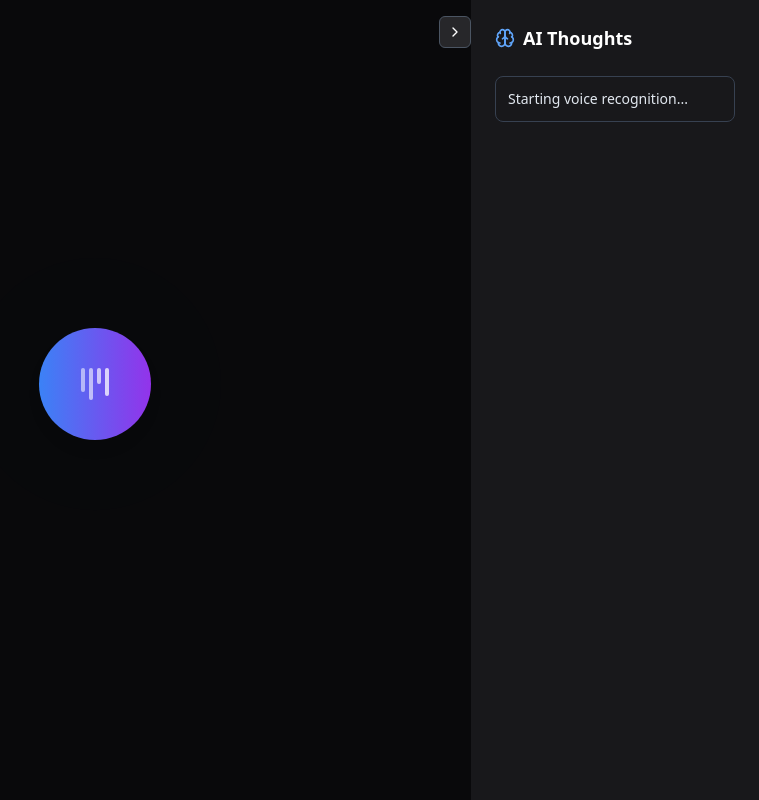
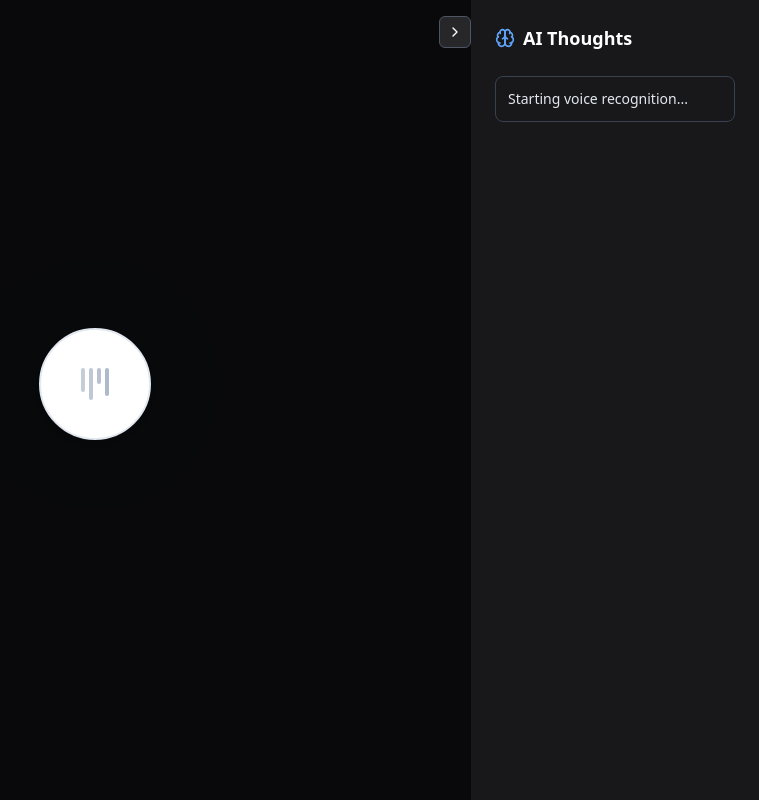
Before and after one commit to vbsamuel/voiceai-insight-flow, a React (Vite) app: page / in a window 1280 px wide. Both pictures are taken after a click on the button "Start Listening". Shown: the whole page, without its empty margins (521-1280 px from the left). Built offline with nearby package versions, Linux system fonts and the light colour scheme.

Commit message:
Fix: Listening circle color and icon
The listening circle should remain white when the "Start Listening" button is clicked and the animation starts.

```diff
--- a/src/components/ListeningCircle.tsx
+++ b/src/components/ListeningCircle.tsx
@@ -20,26 +20,24 @@ const ListeningCircle = ({ isActive, state }: ListeningCircleProps) => {
       {/* Main circle */}
       <div className={cn(
         "relative w-28 h-28 rounded-full transition-all duration-500 flex items-center justify-center",
-        isActive
-          ? "bg-gradient-to-r from-blue-500 to-purple-600 shadow-lg"
-          : "bg-white border-2 border-slate-200 shadow-md hover:shadow-lg"
+        "bg-white border-2 border-slate-200 shadow-md hover:shadow-lg"
       )}>
         {/* Inner animation based on state */}
         {state === 'listening' && (
           <div className="flex space-x-1">
-            <div className="w-1 h-6 bg-white rounded-full animate-pulse" />
-            <div className="w-1 h-8 bg-white rounded-full animate-pulse animation-delay-100" />
-            <div className="w-1 h-4 bg-white rounded-full animate-pulse animation-delay-200" />
-            <div className="w-1 h-7 bg-white rounded-full animate-pulse animation-delay-300" />
+            <div className="w-1 h-6 bg-slate-400 rounded-full animate-pulse" />
+            <div className="w-1 h-8 bg-slate-400 rounded-full animate-pulse animation-delay-100" />
+            <div className="w-1 h-4 bg-slate-400 rounded-full animate-pulse animation-delay-200" />
+            <div className="w-1 h-7 bg-slate-400 rounded-full animate-pulse animation-delay-300" />
           </div>
         )}
 
         {state === 'searching' && (
-          <div className="w-6 h-6 border-2 border-white border-t-transparent rounded-full animate-spin" />
+          <div className="w-6 h-6 border-2 border-slate-400 border-t-transparent rounded-full animate-spin" />
         )}
 
         {state === 'results' && (
-          <div className="w-4 h-4 bg-white rounded-full" />
+          <div className="w-4 h-4 bg-slate-400 rounded-full" />
         )}
 
         {/* Removed the gray dot for idle state */}
```
